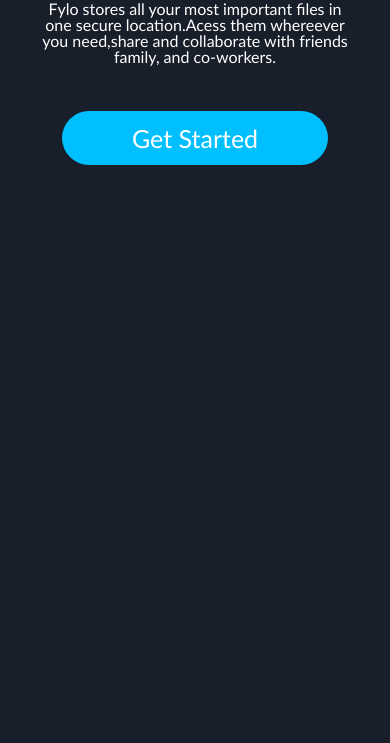
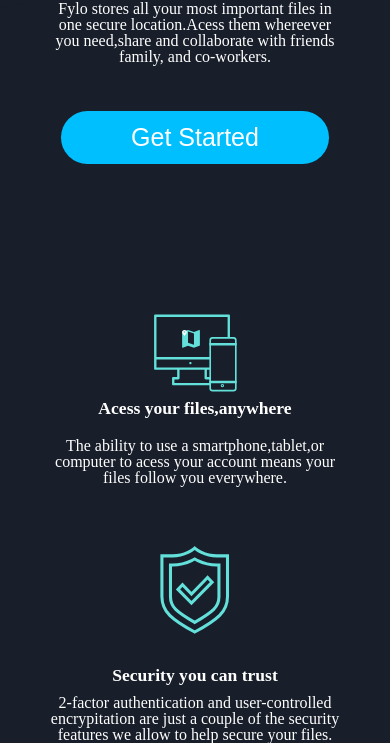
Before and after one commit to PauuloSBR/landingPage, a plain HTML site: page index.html in a window 390 px wide. Shown: the part 546-1289 px from the top of the page. Before the commit the page ends 861 px from the top, so only its background shows below. Drawn offline with Linux system fonts and the light colour scheme.

Commit message:
Add Icon/Text

```diff
--- a/animation.css
+++ b/animation.css
@@ -0,0 +1,31 @@
+@keyframes mouse-over{
+    0%{
+
+    }
+
+    100%{
+        color: #00BFFF;
+        cursor: pointer;
+
+
+    }
+}
+.menu-header:hover{
+    animation: mouse-over 0.4s forwards;
+
+}
+@keyframes btn-over{
+    0%{
+
+    }
+
+    100%{
+
+        box-shadow: 1px -1px 6px 1px #17b6eb ;
+    }
+}
+.started:hover{
+    animation: btn-over 0.1s forwards;
+
+    cursor: pointer;
+}
--- a/index.html
+++ b/index.html
@@ -6,6 +6,7 @@
     <meta name="viewport" content="width=device-width, initial-scale=1.0">
     <link rel="stylesheet" href="style.css">
     <link rel="stylesheet" href="reset.css">
+    <link rel="stylesheet" href="animation.css">
     <title>Landing Page</title>
 
 </head>
@@ -24,7 +25,7 @@
 
     <main class="first">
         <figure>
-            <img class="intro" src="fylo-dark-theme-landing-page-master/images/illustration-intro.png">
+            <img class="intro" src="fylo-dark-theme-landing-page-master/images/illustration-intro.png" alt="People inputting files on folder">
         </figure>
         <img class="wave"  src="fylo-dark-theme-landing-page-master/images/bg-curvy-mobile.svg">
         <section class="first-page-text">
@@ -32,9 +33,21 @@
             <h3 class="second-text">Fylo stores all your most important files in</br> one secure location.Acess them whereever</br> you need,share and collaborate with friends</br> family, and co-workers.</h3>
             <button class="started">Get Started</button>
         </section>
+        <container class="icons">
+            <figure>
+                <img class="access-icon" src="/fylo-dark-theme-landing-page-master/images/icon-access-anywhere.svg" alt="A computer and smartphone icon">
+            </figure>
+            <h2 class="text-access">Acess your files,anywhere</h2><br>
+                <h3 class="subtext-access">The ability to use a smartphone,tablet,or</br> computer to acess your account means your</br> files follow you everywhere.</h3>
+            </h2>
+            <figure>
+                <img class="security-icon" src="/fylo-dark-theme-landing-page-master/images/icon-security.svg" alt="Security-icon" >
+            </figure>
+            <h2 class="security-text">Security you can trust<br><h3 class="subtext-security">
+                2-factor authentication and user-controlled</br>encrypitation are just a couple of the security</br>features we allow to help secure your files.
+            </h3></h2>
+        </container>
+        </main>
 
-
-
-    </main>
 </body>
 </html>
--- a/style.css
+++ b/style.css
@@ -1,8 +1,11 @@
+
 
 
 
 body{
     background-color: rgba(24,30,42,255);
+    color: white;
+    font-family: "Gill Sans MT";
 
 
 
@@ -37,8 +40,6 @@
         padding: 5%;
     }
     .menu-header{
-        color: white;
-        font-family: "Gill Sans MT";
         font-size: small;
     }
     .logo{
@@ -56,9 +57,6 @@
     }
     .first-text{
         display: flex;
-        color: white;
-        font-family: "Gill Sans MT";
-
         z-index: 2;
         text-align:center;
         font-size: 35px;
@@ -66,9 +64,6 @@
     }
     .second-text{
         display: flex;
-        color: white;
-        font-family: "Gill Sans MT";
-
         z-index: 2;
         text-align:center;
         margin-top: 5%;
@@ -81,8 +76,32 @@
         border: none;
         color: white;
         background-color: #00BFFF;
-        font-family: "Gill Sans MT";
         font-size: 25px;
 
     }
+    .icons{
+        display: flex;
+        flex-direction: column;
+        align-items: center;
+        position: relative;
+
+        text-align: center;
+        white-space: nowrap;
+    }
+    .text-access{
+      font-size: 110%;
+      font-weight: bolder;
+      margin: 5px;
+    }
+    .security-icon{
+        margin-top: 60px;
+
+    }
+    .security-text{
+        margin-top: 30px;
+        margin-bottom: 10px;
+        font-size: 110%;
+        font-weight: bolder;
+    }
+
 }
```
